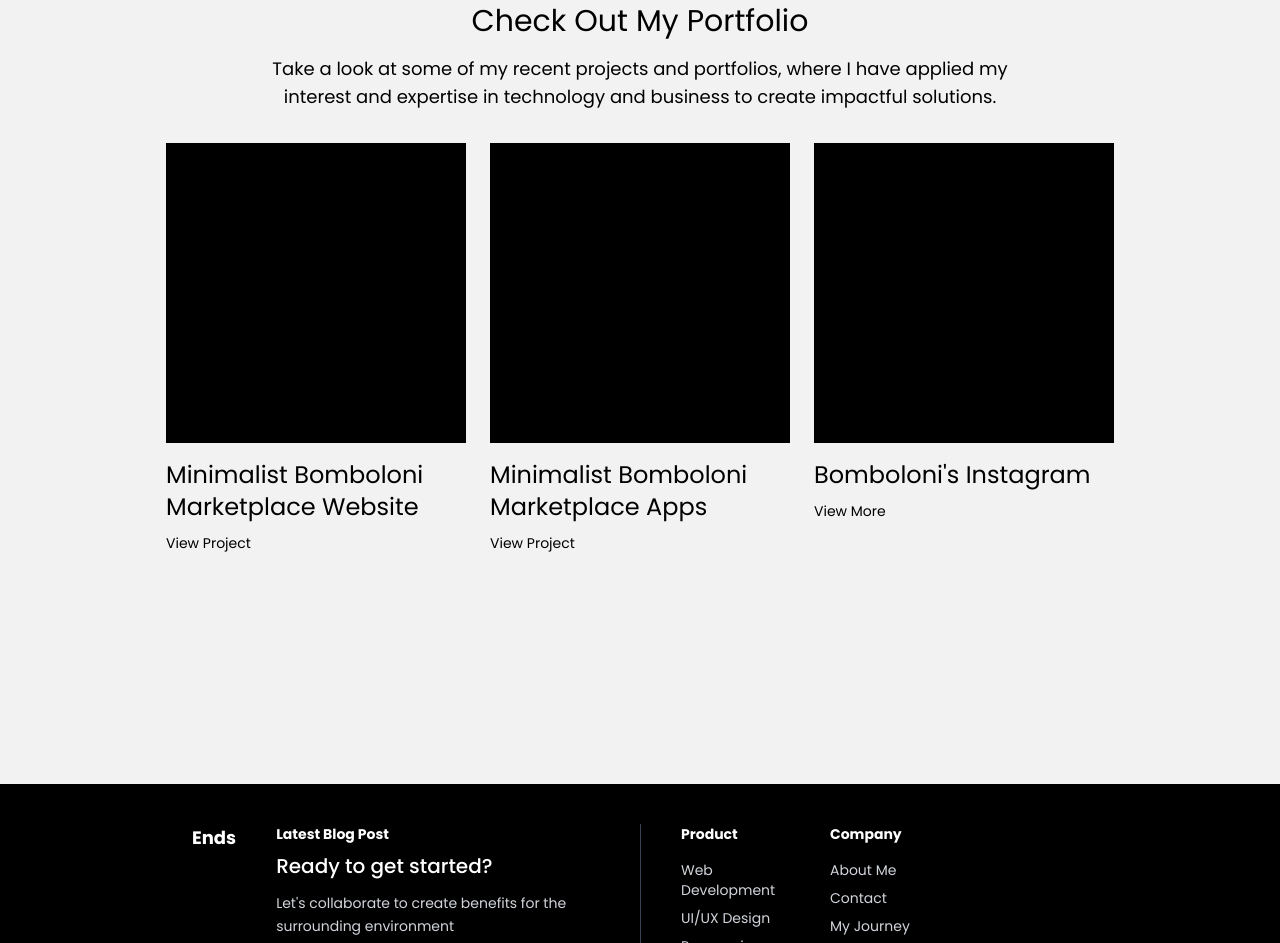
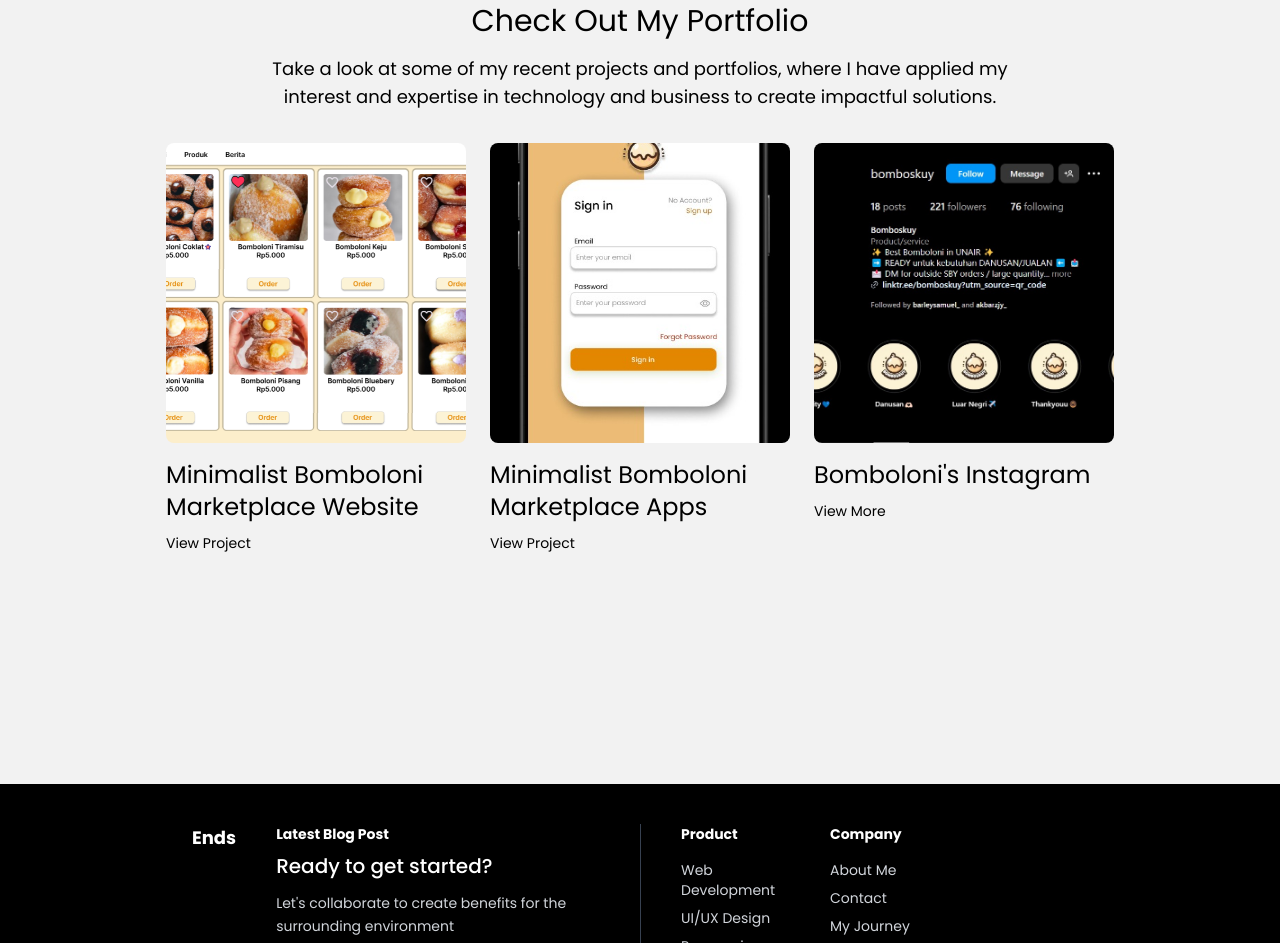
Before and after one commit to bomboskuy/UTSWorkshopUI, a plain HTML site: page index.html in a window 1280 px wide. Shown: the part 3443-4386 px from the top of the page. Drawn offline with nearby package versions, Linux system fonts and the light colour scheme.

Commit message:
update foto

```diff
--- a/index.html
+++ b/index.html
@@ -31,7 +31,7 @@
           </div>
           <!-- Button -->
           <div>
-            <a href="#" class="w-[120px] h-10 bg-black rounded-[5px] flex items-center justify-center font-normal text-white text-sm text-center tracking-[0] leading-normal">
+            <a href="https://github.com/bomboskuy" class="w-[120px] h-10 bg-black rounded-[5px] flex items-center justify-center font-normal text-white text-sm text-center tracking-[0] leading-normal">
               My GitHub
             </a>
           </div>
@@ -203,7 +203,9 @@
           <div class="w-full flex flex-col md:flex-row justify-center gap-6 mt-8">
         <!-- Card Square 1 -->
         <div class="w-full md:w-[300px] flex flex-col">
-              <div class="w-full h-[300px] bg-black"></div>
+          <div class="w-full h-[300px] overflow-hidden rounded-lg">
+            <img src="web-bombo.png" alt="Minimalist Bomboloni Marketplace Website" class="w-full h-full object-cover" />
+          </div>
           <p class="mt-4 font-normal text-black text-lg md:text-xl lg:text-2xl tracking-[0] leading-relaxed">
             Minimalist Bomboloni Marketplace Website
           </p>
@@ -211,9 +213,12 @@
             View Project
           </a>
         </div>
+
         <!-- Card Square 2 -->
         <div class="w-full md:w-[300px] flex flex-col">
-              <div class="w-full h-[300px] bg-black"></div>
+          <div class="w-full h-[300px] overflow-hidden rounded-lg">
+            <img src="mobile-bombo.jpg" alt="Minimalist Bomboloni Marketplace Apps" class="w-full h-full object-cover" />
+          </div>
           <p class="mt-4 font-normal text-black text-lg md:text-xl lg:text-2xl tracking-[0] leading-relaxed">
             Minimalist Bomboloni Marketplace Apps
           </p>
@@ -221,9 +226,12 @@
             View Project
           </a>
         </div>
+
         <!-- Card Square 3 -->
         <div class="w-full md:w-[300px] flex flex-col">
-              <div class="w-full h-[300px] bg-black"></div>
+          <div class="w-full h-[300px] overflow-hidden rounded-lg">
+            <img src="ig-bombo.jpg" alt="Bomboloni's Instagram" class="w-full h-full object-cover" />
+          </div>
           <p class="mt-4 font-normal text-black text-lg md:text-xl lg:text-2xl tracking-[0] leading-relaxed">
             Bomboloni's Instagram
           </p>
@@ -231,7 +239,7 @@
             View More
           </a>
         </div>
-          </div>
+
         </section>
 
         <!-- Footer Blog Post -->
```
Also changed, not shown: ig-bombo.jpg (added). Lines whose indentation alone changed are shown as unchanged.
